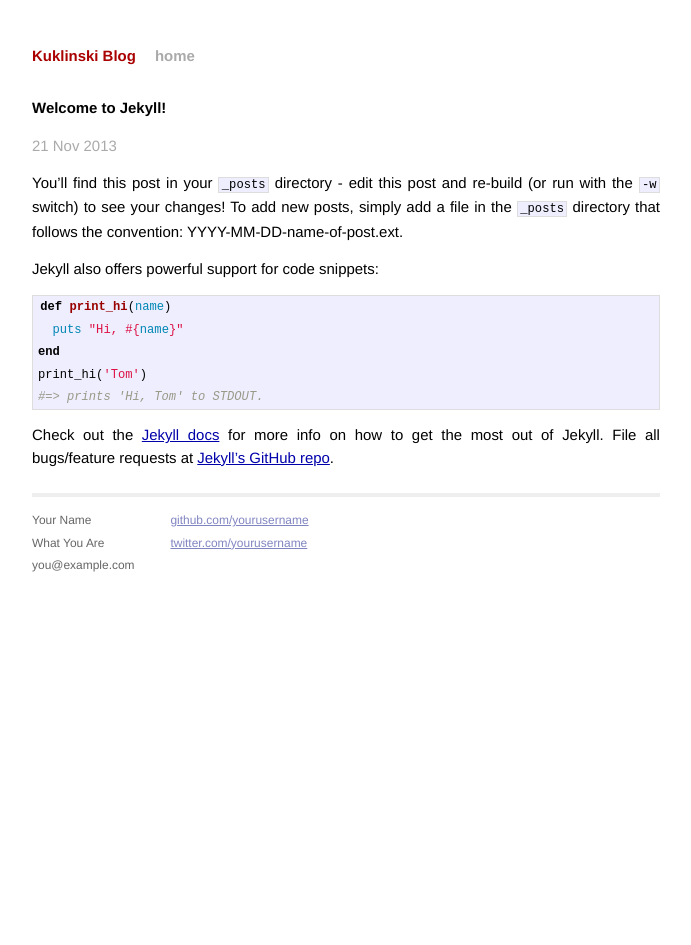
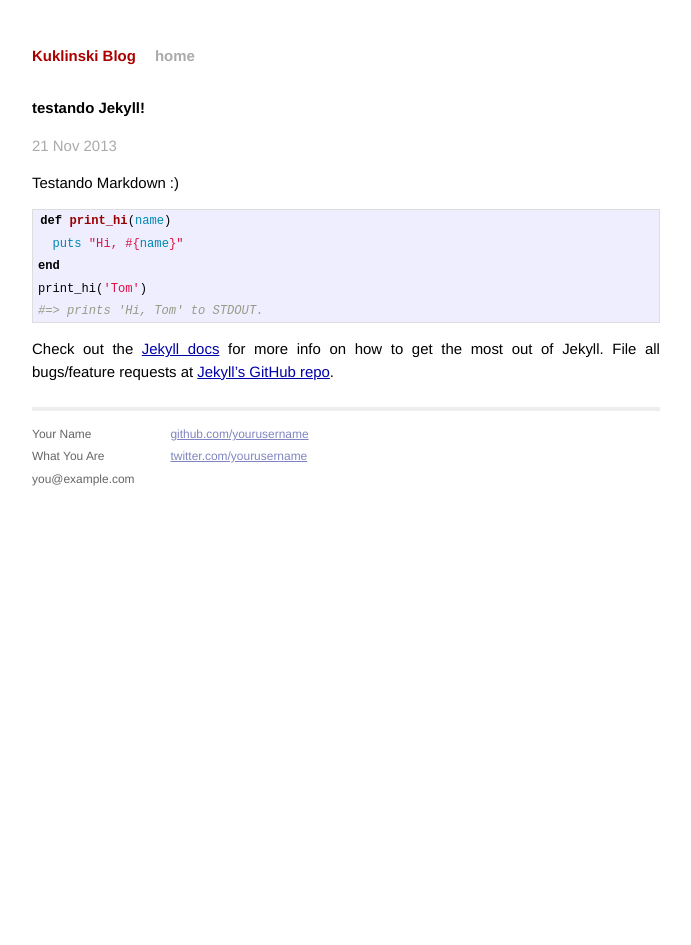
Before and after one commit to skochhan/gustavokuklinski.github.io, a Jekyll site: the page built from _posts/2013-11-21-welcome-to-jekyll.markdown, in a window 1280 px wide. Shown: the whole page, without its empty margins (294-985 px from the left). Built offline with Jekyll 4.4.1, drawn with Linux system fonts in a browser that asks for light colours; Markdown is read by kramdown in place of the engine named in the settings.

Commit message:
New post

```diff
--- a/_config.yml
+++ b/_config.yml
@@ -1,4 +1,3 @@
 name: Kuklinski Blog
 markdown: redcarpet
 pygments: true
-source: http://gustavokuklinski.github.io/
--- a/_posts/2013-11-21-welcome-to-jekyll.markdown
+++ b/_posts/2013-11-21-welcome-to-jekyll.markdown
@@ -1,14 +1,11 @@
 ---
 layout: post
-title:  "Welcome to Jekyll!"
+title:  "testando Jekyll!"
 date:   2013-11-21 14:13:12
 categories: jekyll update
 ---
 
-You'll find this post in your `_posts` directory - edit this post and re-build (or run with the `-w` switch) to see your changes!
-To add new posts, simply add a file in the `_posts` directory that follows the convention: YYYY-MM-DD-name-of-post.ext.
-
-Jekyll also offers powerful support for code snippets:
+Testando Markdown :)
 
 {% highlight ruby %}
 def print_hi(name)
```
